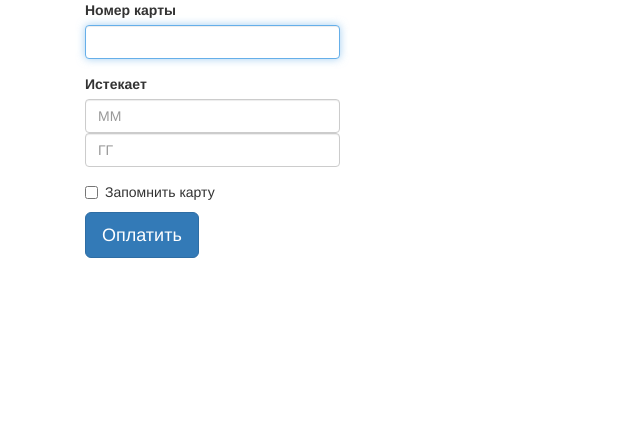
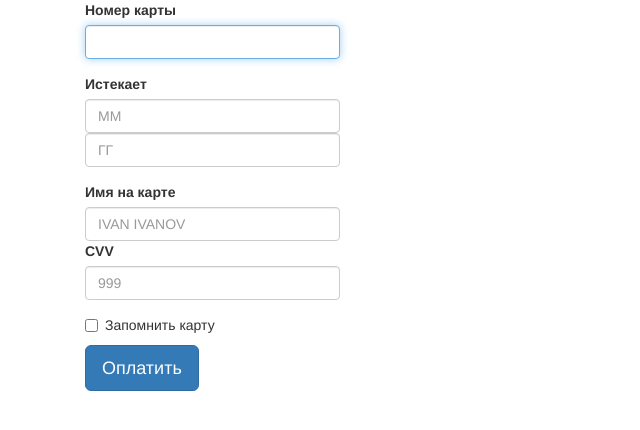
Before and after one commit to bluzir/aiohttpCarsharing, a Python web app: template templates/payment_form.html in a window 1280 px wide. Shown: the top 430 px of the page, without its empty margins (0-640 px from the left). Run offline with Jinja, Linux system fonts and the light colour scheme; the template is opened without the code that fills it, so the values that code supplies are empty.

Commit message:
Test payment

```diff
--- a/templates/payment_form.html
+++ b/templates/payment_form.html
@@ -4,19 +4,25 @@
     <div class="col-md-3">
         <form action="/payment/" method="post" accept-charset="utf-8"
               enctype="application/x-www-form-urlencoded">
-
+            <input id="user-id" name="user-id" type="hidden" value="{{ user_id }}"/>
             <div class="form-group">
                 <label for="card-number">Номер карты</label>
                 <input id="card-number" name="card-number" type="text" value="" class="form-control" autofocus/>
             </div>
             <div class="form-group">
                 <label for="password">Истекает</label>
-                <input id="password" name="month" max="12" min="1" type="number" class="form-control" placeholder="MM"/>
-                <input id="password" name="year" max="2030" min="2017" type="number" class="form-control" placeholder="ГГ"/>
+                <input id="month" name="month" max="12" min="1" type="number" class="form-control" placeholder="MM"/>
+                <input id="year" name="year" max="2030" min="2017" type="number" class="form-control" placeholder="ГГ"/>
+            </div>
+            <div class="form-group">
+                <label for="card-holder">Имя на карте</label>
+                <input id="card-holder" name="card-holder" type="text" class="form-control" placeholder="IVAN IVANOV"/>
+                <label for="cvv">CVV</label>
+                <input id="CVV" name="cvv" max="999" min="001" type="number" class="form-control" placeholder="999"/>
             </div>
             <div class="checkbox">
                 <label>
-                    <input type="checkbox"> Запомнить карту
+                    <input type="checkbox" name="link"> Запомнить карту
                 </label>
             </div>
 
```
Also changed, not shown: views.py (+29 -4 lines).
